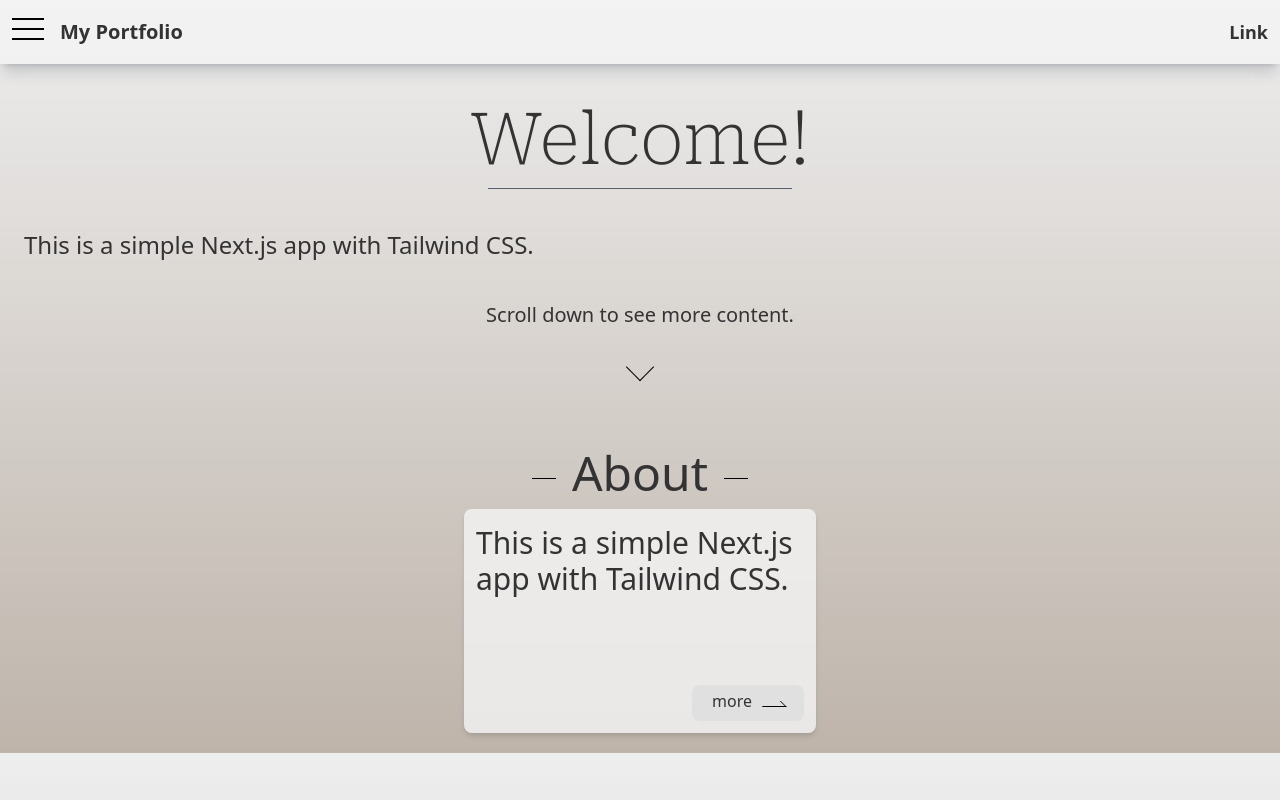
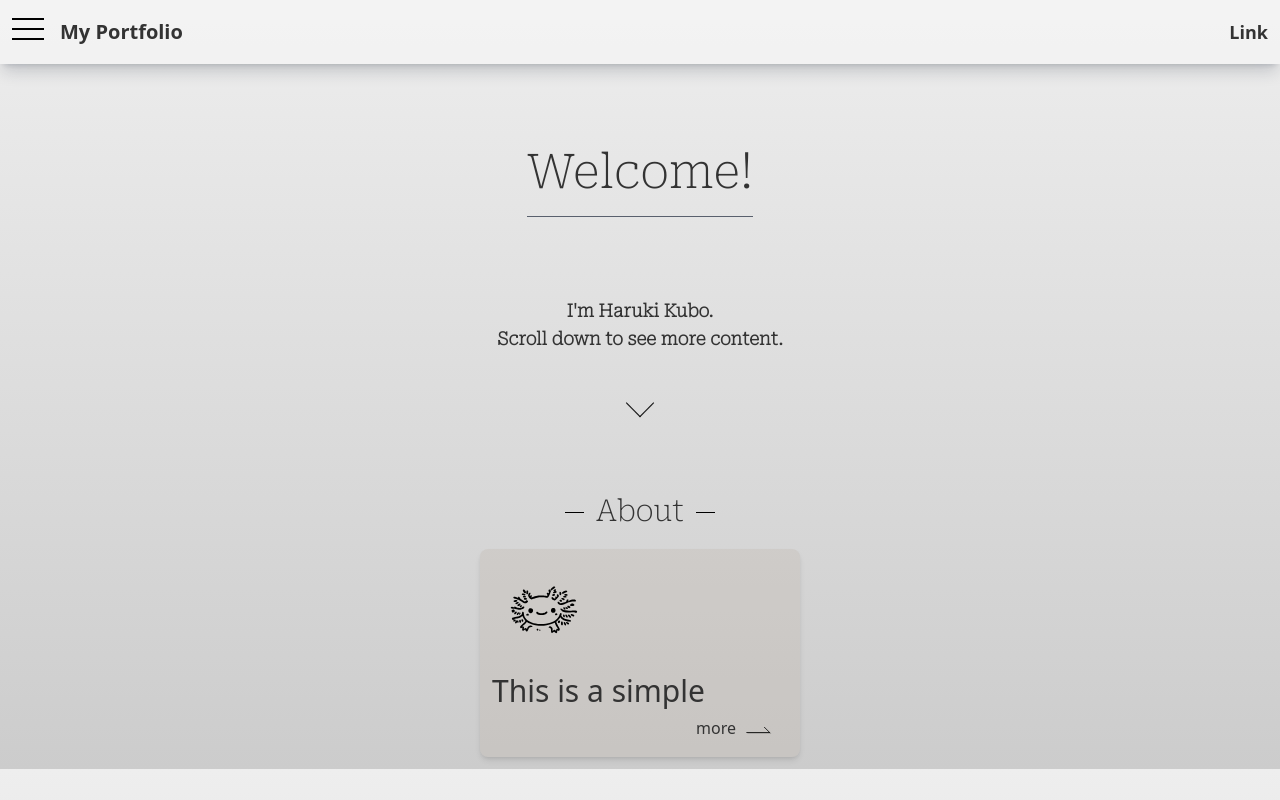
Before and after one commit to haruki26/react-next-portfolio, a Next.js app: page / in a window 1280 px wide. Built offline with nearby package versions, Linux system fonts and the light colour scheme.

Commit message:
トップページの見た目を整形

```diff
--- a/src/app/globals.css
+++ b/src/app/globals.css
@@ -7,9 +7,9 @@
   :root {
     --foreground: 51, 51, 51;
     --background-start: 238, 238, 238;
-    --background-end: 190, 180, 170;
+    --background-end: 204, 204, 204;
 
-    --muted: 204, 204, 204;
+    --muted: 119, 119, 119;
     --muted-foreground: 34, 34, 34;
   }
 
--- a/src/app/layout.tsx
+++ b/src/app/layout.tsx
@@ -26,7 +26,7 @@ export default function RootLayout({
 }>) {
     return (
         <html lang="ja">
-            <body className={`${roboto.variable}`}>
+            <body className={`${roboto.variable} h-full w-full m-0`}>
                 <ThemeProvider
                 attribute="class"
                 defaultTheme="light"
@@ -34,7 +34,9 @@ export default function RootLayout({
                 storageKey="theme"
                 >
                 <NavBar />
-                {children}
+                <main className="h-fit px-2 py-3">
+                    {children}
+                </main>
                 </ThemeProvider>
             </body>
         </html>
--- a/src/app/page.tsx
+++ b/src/app/page.tsx
@@ -1,3 +1,5 @@
+import Image from "next/image";
+
 import Card from "@/components/Card";
 import SectionTitle from "@/components/SectionTitle";
 import clsx from "clsx";
@@ -5,38 +7,49 @@ import clsx from "clsx";
 
 const Page: React.FC = () => {
     return (
-        <div>
-            <div className="h-fit p-2">
-                <div className="w-full flex flex-col gap-10 px-4 py-8">
+        <div className="flex flex-col items-center">
+            <div className={clsx([
+                "w-full h-fit flex px-4 py-8 flex-col font-roboto gap-10 items-center",
+            ])}>
                 <h1 className={clsx([
-                        "text-7xl font-roboto text-center",
-                        "after:block after:mt-3 after:mx-auto after:h-[1px] after:w-[19rem] after:bg-slate-800/70",
+                    "text-5xl text-center py-10",
+                    "after:block after:mt-5 after:mx-auto after:h-[1px] after:w-full after:bg-slate-800/70",
+                    "after:animate-scale-in-center",
                 ])}>
                     Welcome!
                 </h1>
-                    <p className="text-2xl">
-                        This is a simple Next.js app with Tailwind CSS.
-                    </p>
-                    <p className={clsx([
-                        "text-xl text-center",
-                        "after:block after:h-5 after:w-5 after:mx-auto after:mt-7",
-                        "after:border-b-[1.5px] after:border-r-[1.5px] after:border-black after:transform after:rotate-45",
+                <div className={clsx([
+                    "text-lg text-center font-roboto font-semibold",
+                    "flex flex-col gap-0",
                 ])}>
+                    <p>I&apos;m Haruki Kubo.</p>
+                    <p>
                         Scroll down to see more content.
                     </p>
                 </div>
+                <span className={clsx([
+                    "animate-floating-slow",
+                    "before:block before:h-5 before:w-5 before:mt-2 before:mx-auto",
+                    "before:border-r-[1.5px] before:border-b-[1.5px] before:border-black transform before:rotate-45",
+                ])} />
+            </div>
             <div className="mt-10 w-full flex flex-col">
                 <section>
+                    <div className="flex flex-col gap-5 items-center">
                         <SectionTitle title="About" />
-                        <div className="flex flex-col items-center px-1 py-3 gap-4">
                         <Card>
+                            <div className="w-full h-full flex flex-col gap-2 items-center">
+                                <div className="w-full">
+                                    <Image src={"/icon.svg"} alt="icon" width={100} height={100} />
+
+                                </div>
                                 <p className="text-3xl">
                                     This is a simple Next.js app with Tailwind CSS.
                                 </p>
+                            </div>
                         </Card>
                     </div>
                 </section>
-                </div>
             </div>
         </div>
     );
--- a/src/components/Card/index.tsx
+++ b/src/components/Card/index.tsx
@@ -8,12 +8,12 @@ type Props = {
 const Card: React.FC<Props> = ({ children }) => {
     return (
         <div className={clsx([
-            "rounded-lg px-3 py-4 w-[22rem] h-[14rem]",
-            "bg-[#f5f5f5]/80 shadow-md",
-            " transition duration-300",
-            "hover:bg-white/95 hover:shadow-lg hover:-translate-y-1",
+            "rounded-lg px-3 py-4 w-80 h-52",
+            "bg-[#beb4aa]/30 shadow-md",
+            "transition duration-300",
+            "hover:bg-[#beb4aa]/50 hover:shadow-xl hover:scale-[1.01]",
         ])}>
-            <div className="h-5/6">
+            <div className="h-5/6 overflow-hidden">
                 {children}
             </div>
             <div className="h-1/6 w-fit ml-auto">
--- a/src/components/HamburgerBtn/index.tsx
+++ b/src/components/HamburgerBtn/index.tsx
@@ -13,7 +13,7 @@ const HamburgerBtn: React.FC<Props> = ({ isOpen, handleOpen }) => {
                 "w-8 h-0.5 bg-black transition duration-500 ease-in-out",
                 isOpen && "translate-y-2.5 rotate-45",
             )}/>
-            <div  className={cn(
+            <div className={cn(
                 "w-8 h-0.5 bg-black transition duration-500 ease-in-out",
                 isOpen && "opacity-0",
             )}/>
--- a/src/components/LinkBtn/index.tsx
+++ b/src/components/LinkBtn/index.tsx
@@ -9,9 +9,10 @@ type Props = {
 
 const LinkBtn: React.FC<Props> = ({ href, children }) => {
     return (
-        <button className="rounded-lg bg-[#E0E0E0] h-fit w-28 pt-1 pb-2 px-3">
+        <button className="rounded-lg h-fit">
             <Link href={href}>
                 <div className={clsx([
+                    "w-28 pt-1 pb-2 px-3",
                     "after:inline-block after:w-[1.5rem] after:h-[0.4rem] after:ml-2 after:mt-1 after:pr-1",
                     "after:border-solid after:border-b-[1px] after:border-r-[1px] after:border-black after:skew-x-[45deg]",
                     "after:transition after:duration-300 hover:after:translate-x-1"
--- a/src/components/NavBar/index.tsx
+++ b/src/components/NavBar/index.tsx
@@ -3,6 +3,7 @@
 import { useState } from "react";
 import HamburgerBtn from "../HamburgerBtn";
 import clsx from "clsx";
+
 
 const NavBar: React.FC = () => {
     const [isOpen, setIsOpen] = useState(false);
--- a/src/components/SectionTitle/index.tsx
+++ b/src/components/SectionTitle/index.tsx
@@ -1,4 +1,5 @@
 import clsx from "clsx";
+
 
 type Props = {
     title: string;
@@ -7,11 +8,11 @@ type Props = {
 const SectionTitle: React.FC<Props> = ({ title }) => {
     return (
         <h2 className={clsx([
-            "w-full text-5xl flex items-center justify-center",
-            "before:inline-block before:h-[1px] before:w-[1.5rem] before:bg-black before:mr-4 before:mt-[0.65rem]",
-            "after:inline-block after:h-[1px] after:w-[1.5rem] after:bg-black  after:ml-4 after:mt-[0.65rem]",
+            "w-full flex items-center justify-center",
+            "before:inline-block before:h-[0.4px] before:w-[1.2rem] before:bg-black before:mr-3 before:mt-[0.12rem]",
+            "after:inline-block after:h-[0.4px] after:w-[1.2rem] after:bg-black  after:ml-3 after:mt-[0.12rem]",
         ])}>
-            {title}
+            <span className="font-roboto text-3xl font-medium">{title}</span>
         </h2>
     );
 }
--- a/tailwind.config.ts
+++ b/tailwind.config.ts
@@ -23,6 +23,30 @@ const config: Config = {
       fontFamily: {
         roboto: ["var(--font-roboto)"],
       },
+      animation: {
+        "floating-slow": "floating-slow 1.8s ease-in-out infinite alternate-reverse",
+        "scale-in-center": "scale-in-center 1.5s ease-in-out",
+      },
+      keyframes: {
+        "floating-slow": {
+          "0%": {
+            transform: "translateY(-0.5rem)",
+          },
+          "100%": {
+            transform: "translateY(0.5rem)",
+          },
+        },
+        "scale-in-center": {
+          "0%": {
+            transform: "scale(0) translateY(0.2rem)",
+            opacity: "0",
+          },
+          "100%": {
+            transform: "scale(1) translateY(0)",
+            opacity: "1",
+          },
+        },
+      },
     },
   },
   plugins: [],
```
Also changed, not shown: public/icon.svg (added), 1 other file (tests, documents, lock files or other folders). Lines whose indentation alone changed are shown as unchanged.
